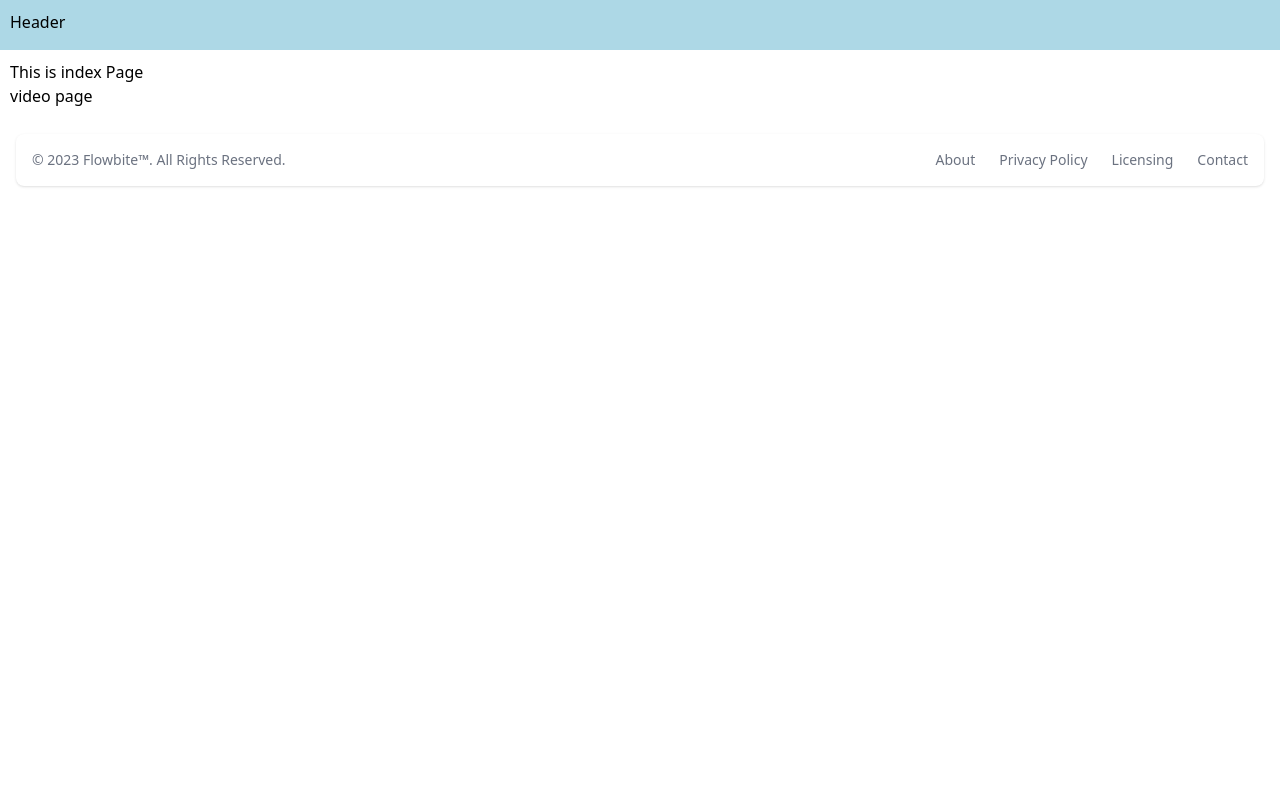
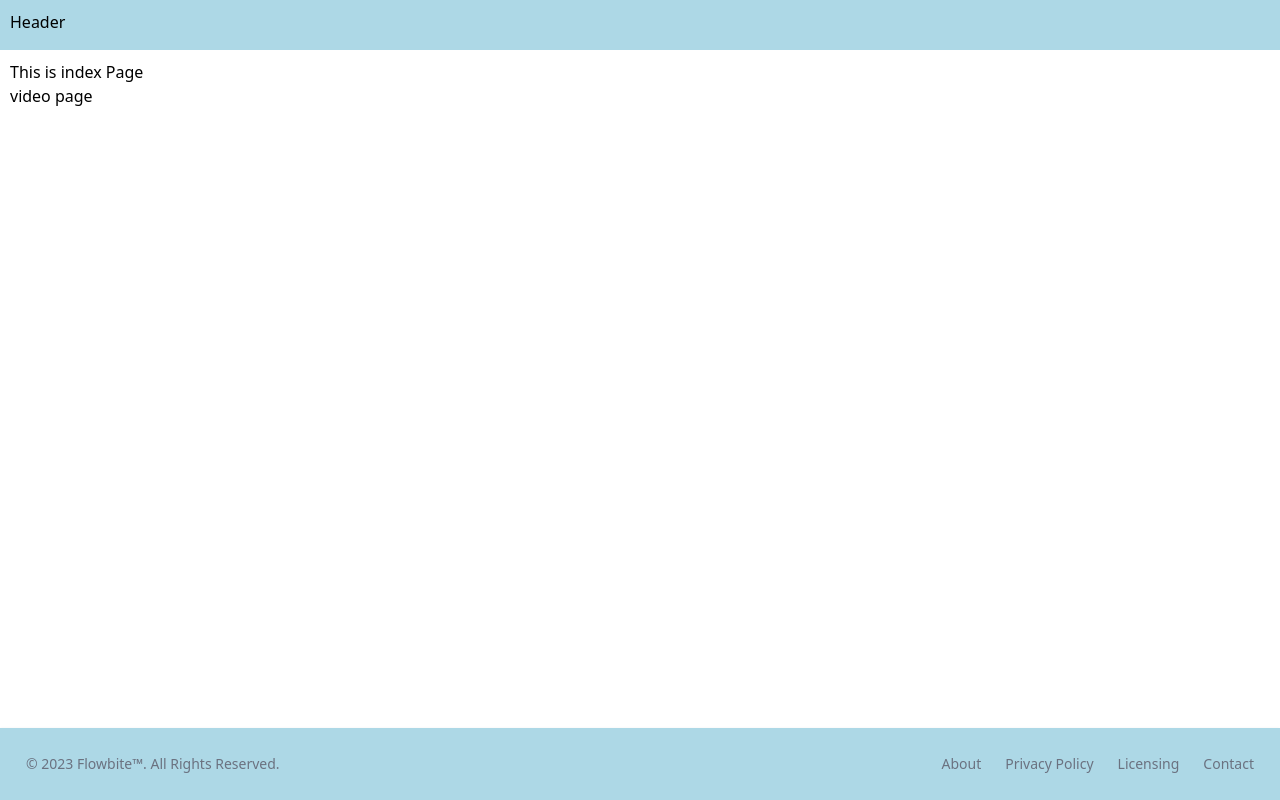
Before and after one commit to takayuki-s/nuxt-video-test, a Nuxt app: page / in a window 1280 px wide. Built offline with nearby package versions, Linux system fonts and the light colour scheme.

Commit message:
フッターレイアウト調整、下部固定

```diff
--- a/components/Footer.vue
+++ b/components/Footer.vue
@@ -1,5 +1,5 @@
 <template>
-  <footer class="bg-white rounded-lg shadow m-4 dark:bg-gray-800">
+  <footer class="bg-white shadow dark:bg-gray-800">
     <div
       class="w-full mx-auto max-w-screen-xl p-4 md:flex md:items-center md:justify-between"
     >
@@ -32,10 +32,6 @@
 
 <style>
 .footer {
-  position: sticky;
-  top: 100vh;
-  width: 100%;
-  height: 50px;
   padding: 10px;
   background-color: lightblue;
 }
--- a/layouts/default.vue
+++ b/layouts/default.vue
@@ -1,13 +1,23 @@
 <template>
-  <Header />
-  <div class="container">
-    <slot />
+  <div class="body">
+    <Header />
+    <div class="container">
+      <slot />
+    </div>
+    <Footer class="footer" />
   </div>
-  <Footer />
 </template>
 
 <style>
+.body {
+  height: 100vh;
+}
 .container {
   padding: 10px;
 }
+.footer {
+  position: sticky;
+  top: 100vh;
+  width: 100%;
+}
 </style>
```
